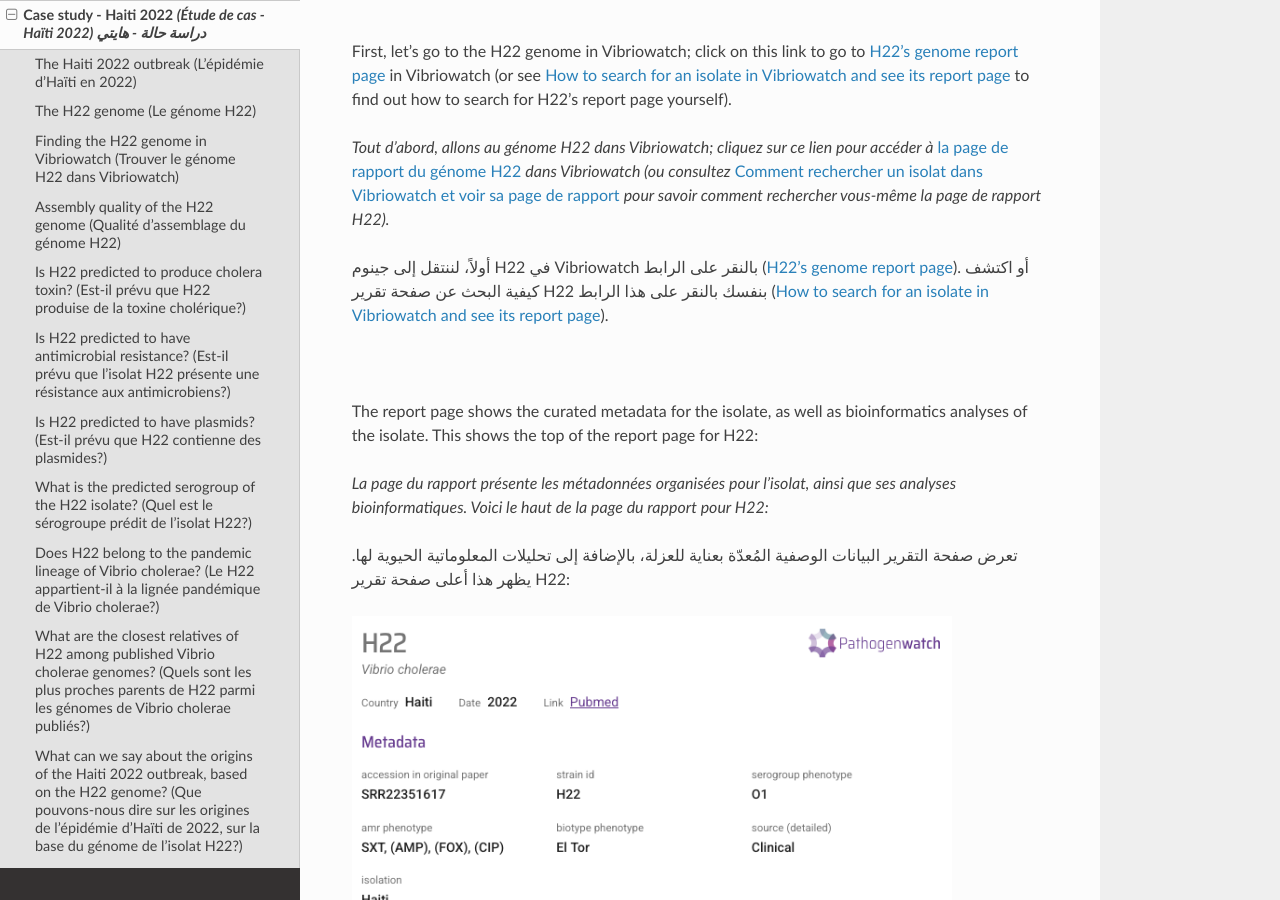
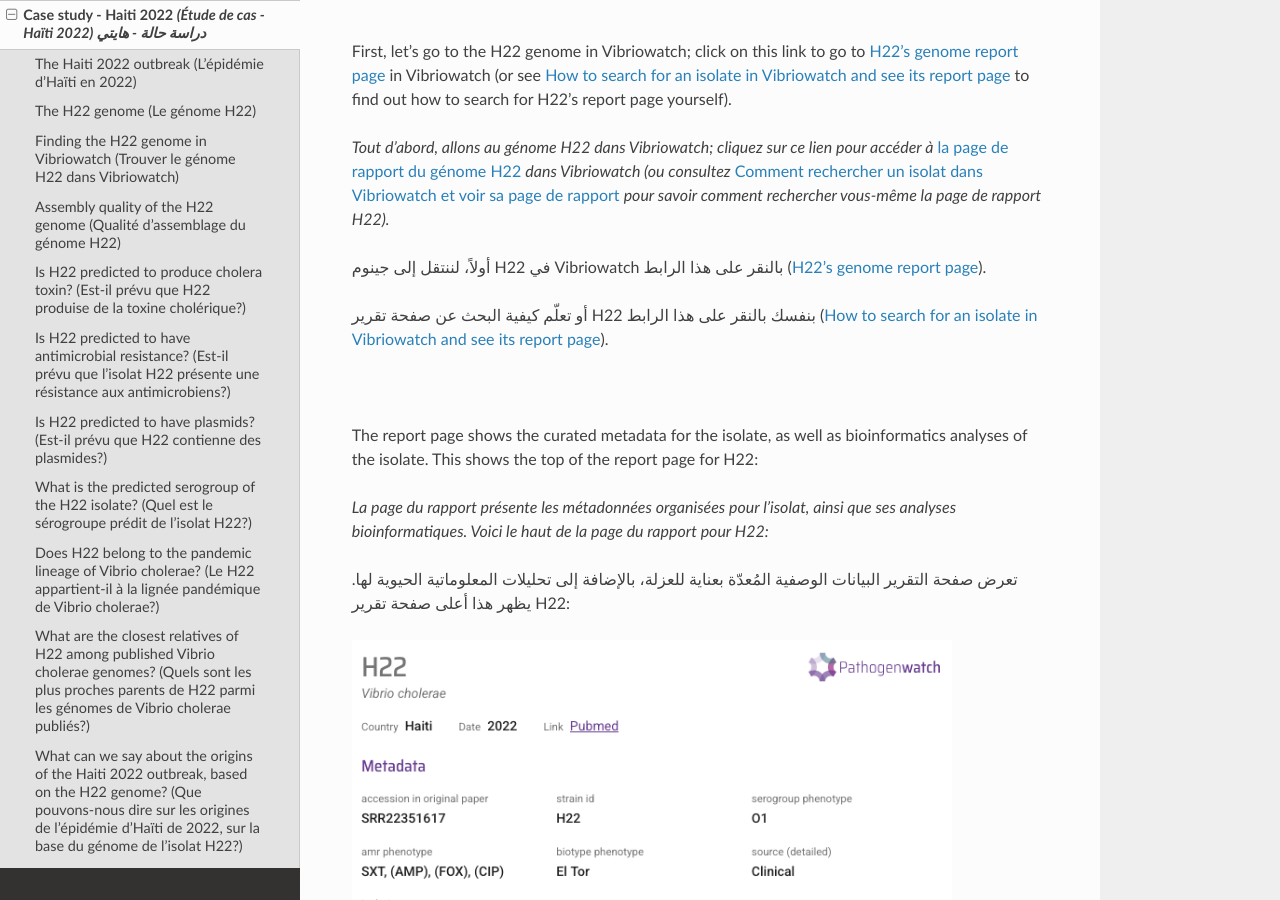
Before and after one commit to avrilcoghlan/vibriowatch, a Sphinx documentation site: the page built from docs/source/haiti.rst, in a window 1280 px wide and 900 px high, scrolled down 5528 px. Built offline with Sphinx 7.4.7 and the Read the Docs theme 3.1.0, drawn with Linux system fonts in a browser that asks for light colours.

Commit message:
Update haiti.rst

```diff
--- a/docs/source/haiti.rst
+++ b/docs/source/haiti.rst
@@ -163,7 +163,9 @@ First, let's go to the H22 genome in Vibriowatch; click on this link to go to `H
 
 *Tout d'abord, allons au génome H22 dans Vibriowatch; cliquez sur ce lien pour accéder à* `la page de rapport du génome H22`_ *dans Vibriowatch (ou consultez* `Comment rechercher un isolat dans Vibriowatch et voir sa page de rapport`_ *pour savoir comment rechercher vous-même la page de rapport H22).*
 
-أولاً، لننتقل إلى جينوم H22 في Vibriowatch بالنقر على الرابط (`H22's genome report page`_). أو اكتشف كيفية البحث عن صفحة تقرير H22 بنفسك بالنقر على هذا الرابط (`How to search for an isolate in Vibriowatch and see its report page`_).
+أولاً، لننتقل إلى جينوم H22 في Vibriowatch بالنقر على هذا الرابط (`H22's genome report page`_).
+
+أو تعلّم كيفية البحث عن صفحة تقرير H22 بنفسك بالنقر على هذا الرابط (`How to search for an isolate in Vibriowatch and see its report page`_).
 
 .. _H22's genome report page: https://pathogen.watch/genomes/all?genusId=662&searchText=H22
 
```
